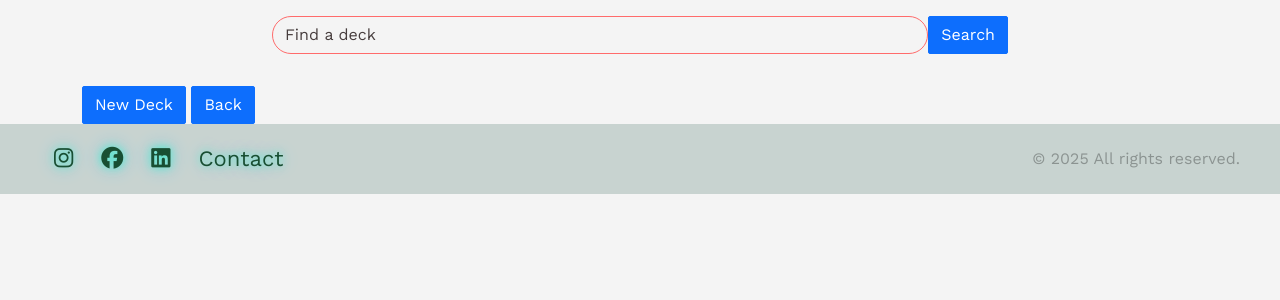
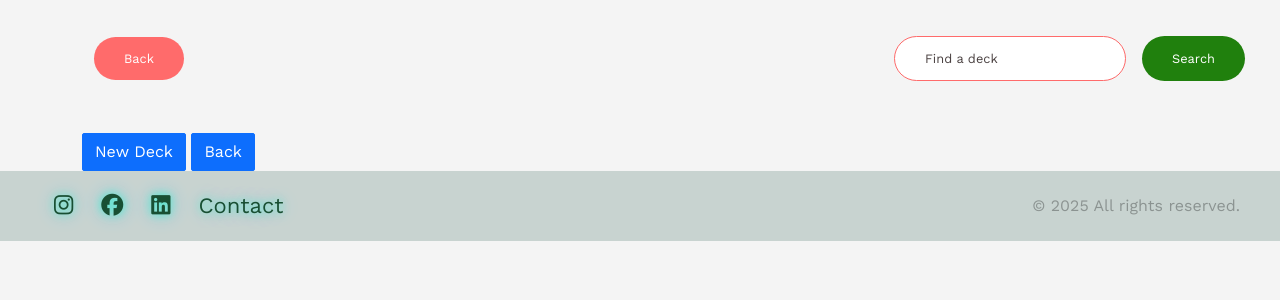
Before and after one commit to vancastle/pokeBNB, a Rails app: page /my-decks in a window 1280 px wide. Shown: the part 66-366 px from the top of the page. Run offline with Rails 7, Linux system fonts and the light colour scheme; a user stored in the database is signed in; data comes from the database, SQL or seed files in the repository; style sheets or scripts are compiled from the project's sources; parts of the project's set-up code (start-up, migrations or seed data) failed here and were passed over; some libraries are stand-ins or nearby versions.

Commit message:
update of partial with Marc's work

```diff
--- a/app/views/decks/_display.html.erb
+++ b/app/views/decks/_display.html.erb
@@ -1,25 +1,31 @@
-<div class="container">
-  <div class="row justify-content-center">
-    <div class="col-sm-8 my-3">
-      <%= form_with url: decks_path, method: :get, class: "d-flex" do %>
-        <%= text_field_tag :query, params[:query], class: "form-control", placeholder: "Find a deck" %>
-        <%= submit_tag "Search", name: "", class: "btn btn-primary" %>
-      <% end %>
+<div class="container container-deck">
+  <div class="container">
+    <div class="col-sm-12 col-md-10 col-lg-8 my-3">
+      <div class="d-flex justify-content-between align-items-center mt-3">
+        <div>
+          <%= link_to "Back", root_path, class: "btn btn-flat" %>
+        </div>
+        <div class="d-flex" style = "padding-left: 710px;">
+          <%= form_with url: decks_path, method: :get, class: "d-flex" do %>
+            <%= text_field_tag :query, params[:query], class: "form-control btn-flat2-input" , placeholder: "Find a deck" %>
+            <%= submit_tag "Search", name: "", class: "btn btn-flat2 ms-3" %>
+          <% end %>
+        </div>
+      </div>
     </div>
   </div>
 
   <div class="row justify-content-center">
     <% @decks.each do |deck| %>
       <div class="col-sm-4 my-3">
-        <div class="card h-100" style="width: 18rem;">
+        <div class="card h-100 card-trip2">
           <%= link_to deck_path(deck) do %>
             <%= cl_image_tag deck.photo.key, class: "card-img-top" %>
           <% end %>
-          <div class="card-body">
+          <div class="card-body ">
             <h5 class="card-title"><%= deck.title %></h5>
-            <p class="card-text"><%= deck.description %></p>
           </div>
-          <div class="card-footer">
+          <div class="card-footer card-trip-creator">
             <small class="text-body-secondary">Created by: <%= deck.user.username %></small>
           </div>
         </div>
```
Also changed, not shown: app/views/decks/index.html.erb (+1 -39 lines).
